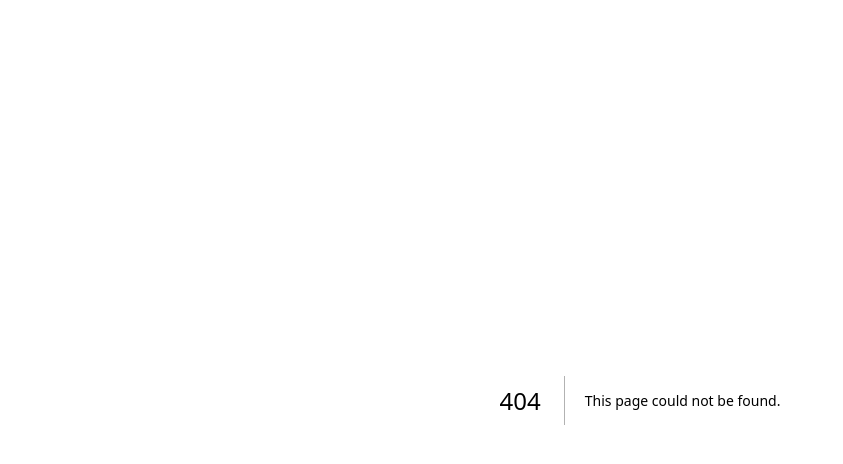
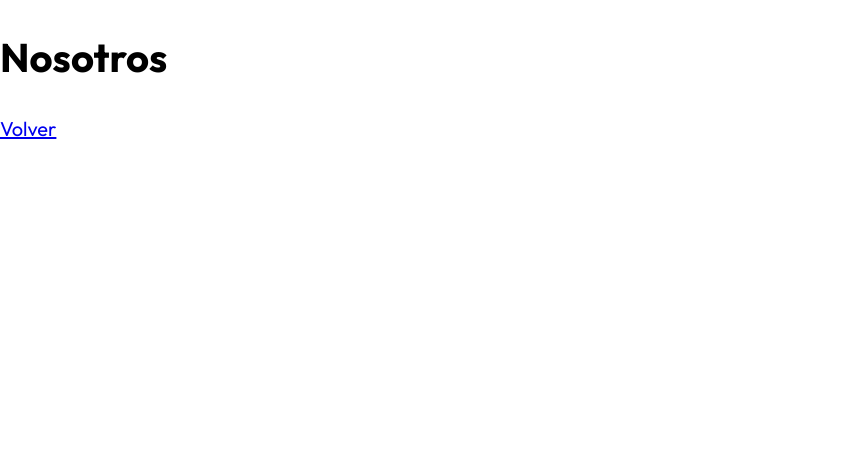
Before and after one commit to Rexpeto/guitarla-nextjs, a Next.js app: page /nosotros in a window 1280 px wide. Before the commit this address had no page. Shown: the top 464 px of the page, without its empty margins (0-843 px from the left). Built offline with nearby package versions, Linux system fonts and the light colour scheme.

Commit message:
Página de nosotros

```diff
--- /dev/null
+++ b/pages/nosotros.js
@@ -0,0 +1,16 @@
+import Link from "next/link";
+import Layout from "@/components/layout";
+
+const Nosotros = () => {
+    return (
+        <Layout
+            title="Nosotros"
+            description="Venta de guitarras de la mejor calidad, sabiendo un poco de nosotros"
+        >
+            <h1>Nosotros</h1>
+            <Link href="/">Volver</Link>
+        </Layout>
+    );
+};
+
+export default Nosotros;
```
